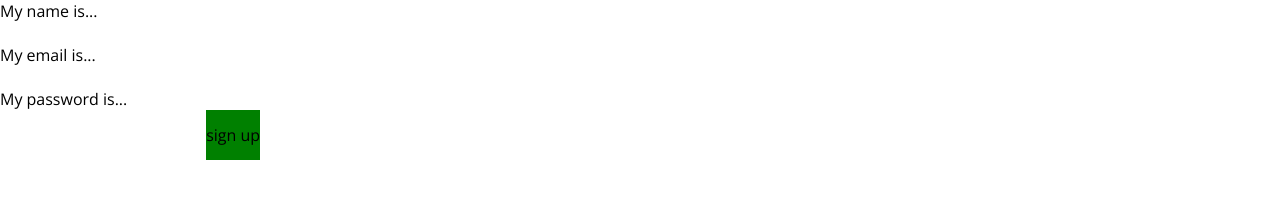
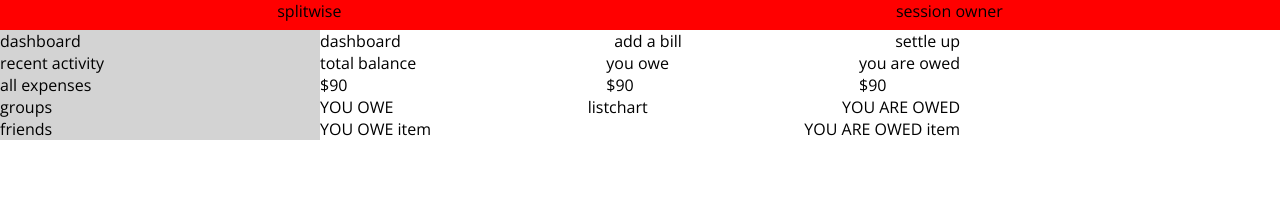
Before and after one commit to bstrellis/Splitwise, a plain HTML site: page index.html in a window 1280 px wide. Drawn offline with nearby package versions, Linux system fonts and the light colour scheme.

Commit message:
basic html for homepage

```diff
--- a/index.css
+++ b/index.css
@@ -19,6 +19,8 @@ body {
 /*                  */
 /********************/
 .header {
+  display: flex;
+  justify-content: space-around;
   background-color: red;
   height: 30px;
   width: 100%;
@@ -39,6 +41,12 @@ body {
   width: 50%;
 }
 
+.console-shelf {
+  display: flex;
+  justify-content: space-between;
+  width: 100%;
+}
+
 .ad-space {
   background-color: gray;
   height: 100%;
--- a/splitwise.js
+++ b/splitwise.js
@@ -1,18 +1,25 @@
 // TODO THIS COMMIT
-// html and input fields for sign up page
-// movement to dashboard
+// add basic html to homepage
+// TODO Next commit
+// add basic functionality:
+// name autopopulates based on user
+// groups autopopulates
+// friends autopopulates
 
-// run when page first loads
-setSignUpPage();
+// run when page first loads - not running this now bc it's a pain
+// setSignUpPage();
 
 // sets up Sign Up Page for new users
 // TODO at some point: bypass sign up page for logged in user
 function setSignUpPage() {
-  var htmlElements = document.body.innerHTML = '<div class = "screen"><div>My name is...</div>\
-    <input class = "userName" type="text">\
-    <div>My email is...</div><input class = "userEmail" type="text">\
-    <div>My password is...</div><input class = "userPassword" type="text">\
-    <button class = "sign-up-button">sign up</button>\
+  var htmlElements = document.body.innerHTML = '\
+    <div class = "screen"><div>My name is...</div>\
+      <input class = "userName" type="text">\
+      <div>My email is...</div>\
+      <input class = "userEmail" type="text">\
+      <div>My password is...</div>\
+      <input class = "userPassword" type="text">\
+      <button class = "sign-up-button">sign up</button>\
     </div>';
 
   document.body.querySelector('.sign-up-button').addEventListener('click', storeSignUpData);
@@ -33,12 +40,58 @@ function storeSignUpData(){
 
 // sets up homepage
 function setHomepage() {
-  clearScreen();
+  // clearScreen();
 
-  var homepageElements = document.body.innerHTML = '<div class="screen"><div class="header"></div>\
-    <div class="homepage"><div class="navigation"></div>\
-    <div class="console"></div><div class="ad-space"></div></div></div>';
+  var homepageElements = document.body.innerHTML = '\
+    <div class="screen">\
+      <div class="header">\
+        <div>splitwise</div>\
+        <div>session owner</div>\
+      </div>\
+      <div class="homepage">\
+        <div class="navigation">\
+          <div>dashboard</div>\
+          <div>recent activity</div>\
+          <div>all expenses</div>\
+          <div>groups</div>\
+          <div>friends</div>\
+        </div>\
+        <div class="console">\
+          <div class = "console-shelf">\
+            <div>dashboard</div>\
+            <button>add a bill</button>\
+            <button>settle up</button>\
+          </div>\
+          <div class = "console-shelf">\
+            <div>\
+              <div>total balance</div>\
+              <div>$90</div>\
+            </div>\
+            <div>\
+              <div>you owe</div>\
+              <div>$90</div>\
+            </div>\
+            <div>\
+              <div>you are owed</div>\
+              <div>$90</div>\
+            </div>\
+          </div>\
+          <div class = "console-shelf">\
+            <div>YOU OWE</div>\
+            <div>listchart</div>\
+            <div>YOU ARE OWED</div>\
+          </div>\
+          <div class = "console-shelf">\
+            <div>YOU OWE item</div>\
+            <div>YOU ARE OWED item</div>\
+          </div>\
+        </div>\
+        <div class="ad-space"></div>\
+      </div>\
+    </div>';
 }
+
+setHomepage();
 
 // removes all html nested within body element
 function clearScreen() {
```
Also changed, not shown: index.html (+0 -1 lines).
